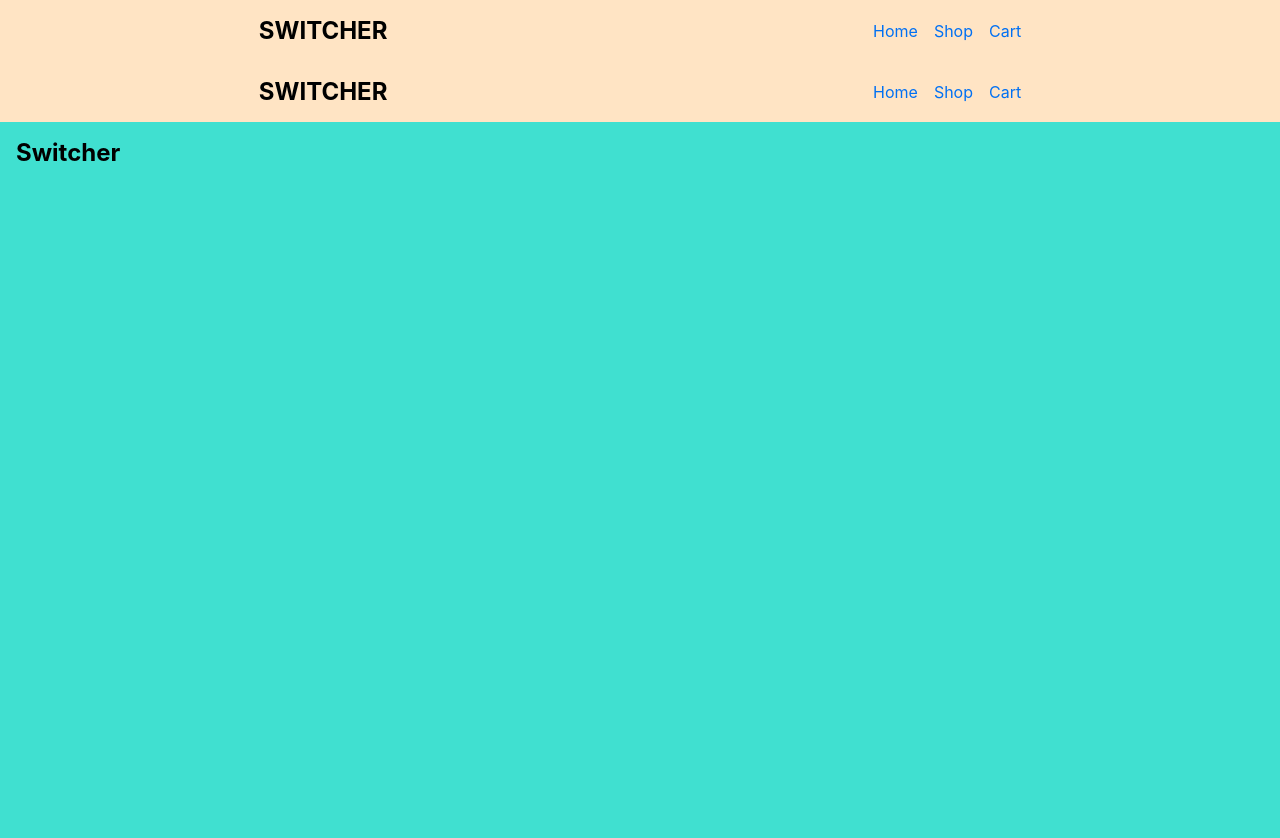
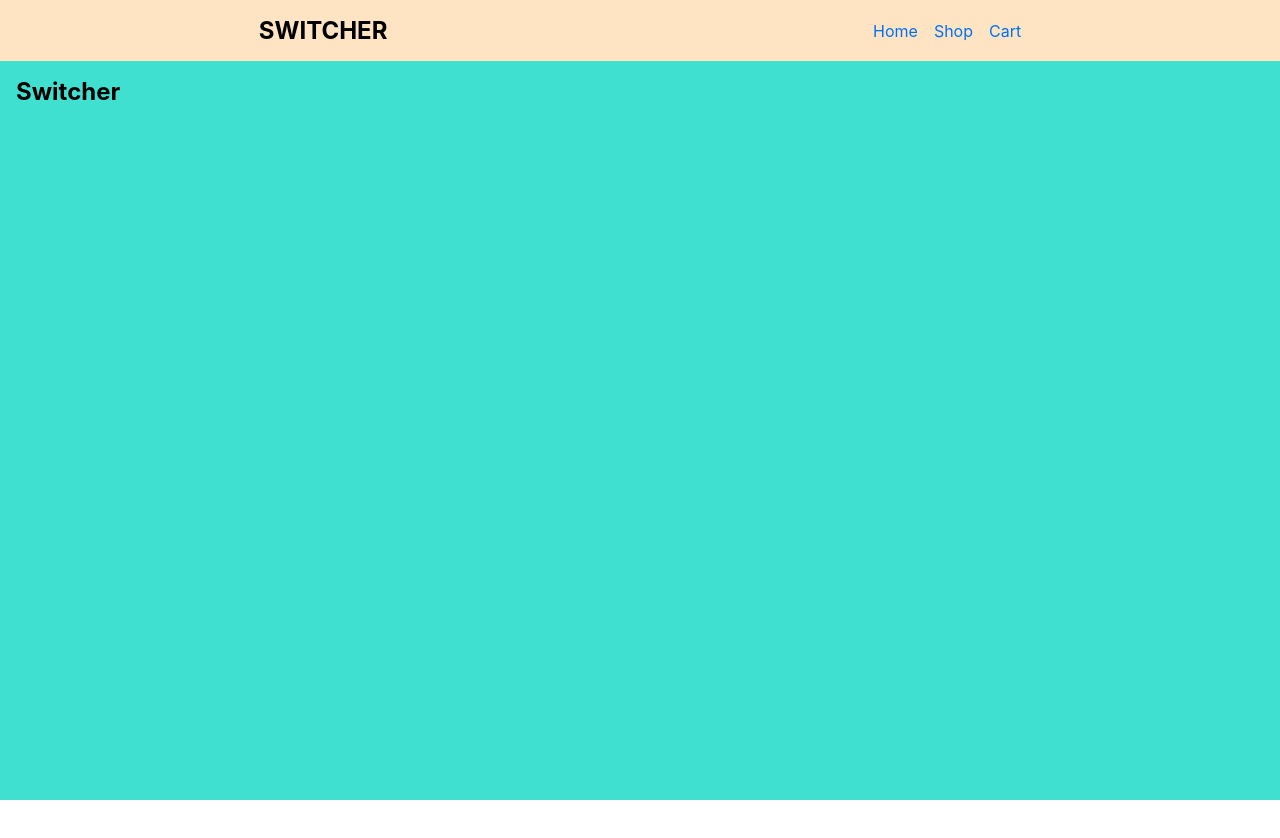
Before and after one commit to maj-rf/shopping-cart, a Next.js app: page /#/cart in a window 1280 px wide. Before the commit this address led to /#/shop. Shown: the top 838 px of the page. After the commit the page ends 800 px from the top, so only its background shows below. Built offline with nearby package versions, Linux system fonts and the light colour scheme.

Commit message:
remove Layout component

```diff
--- a/pages/cart.tsx
+++ b/pages/cart.tsx
@@ -4,12 +4,12 @@ import AppHead from '../components/AppHead';
 
 const Cart: NextPage = () => {
   return (
-    <Layout>
+    <>
       <AppHead title="Cart" content="Cart Page of Switcher" />
       <section>
         <h1>Cart: 0</h1>
       </section>
-    </Layout>
+    </>
   );
 };
 
--- a/pages/index.tsx
+++ b/pages/index.tsx
@@ -5,12 +5,12 @@ import AppHead from '../components/AppHead';
 
 const Home: NextPage = () => {
   return (
-    <Layout>
+    <>
       <AppHead title="Home" content="Switcher Shopping Cart" />
       <section>
         <h1>Switcher</h1>
       </section>
-    </Layout>
+    </>
   );
 };
 
```
